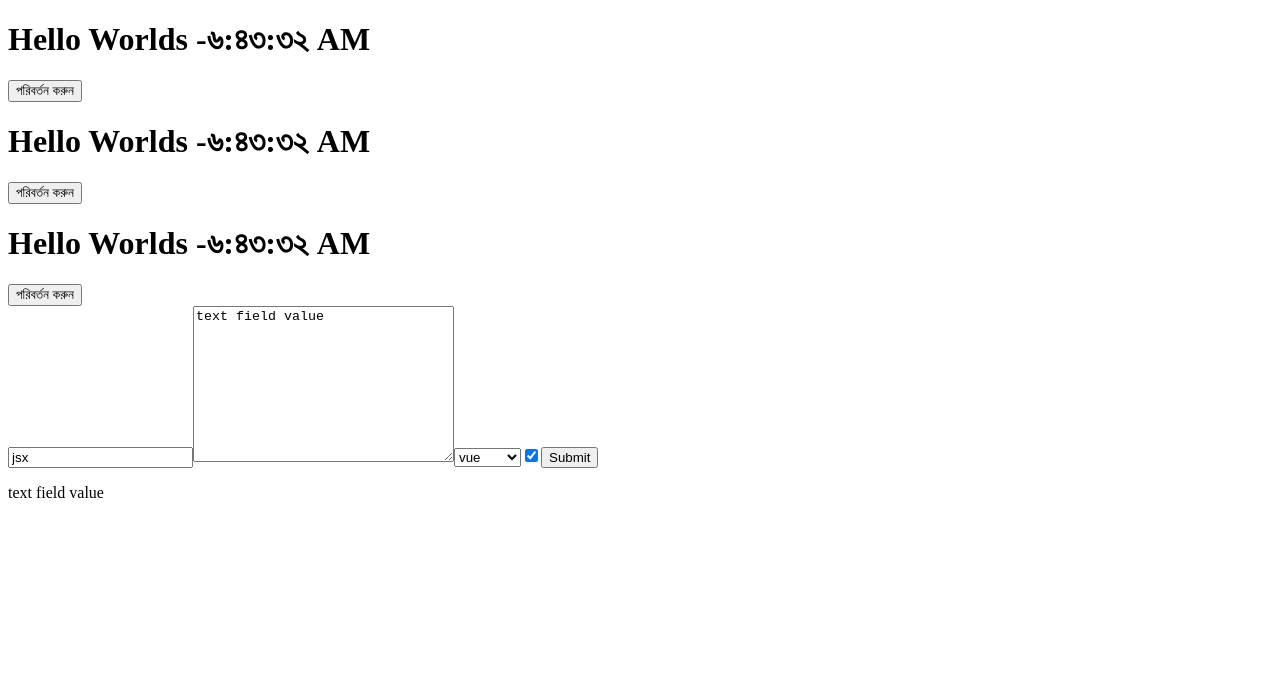
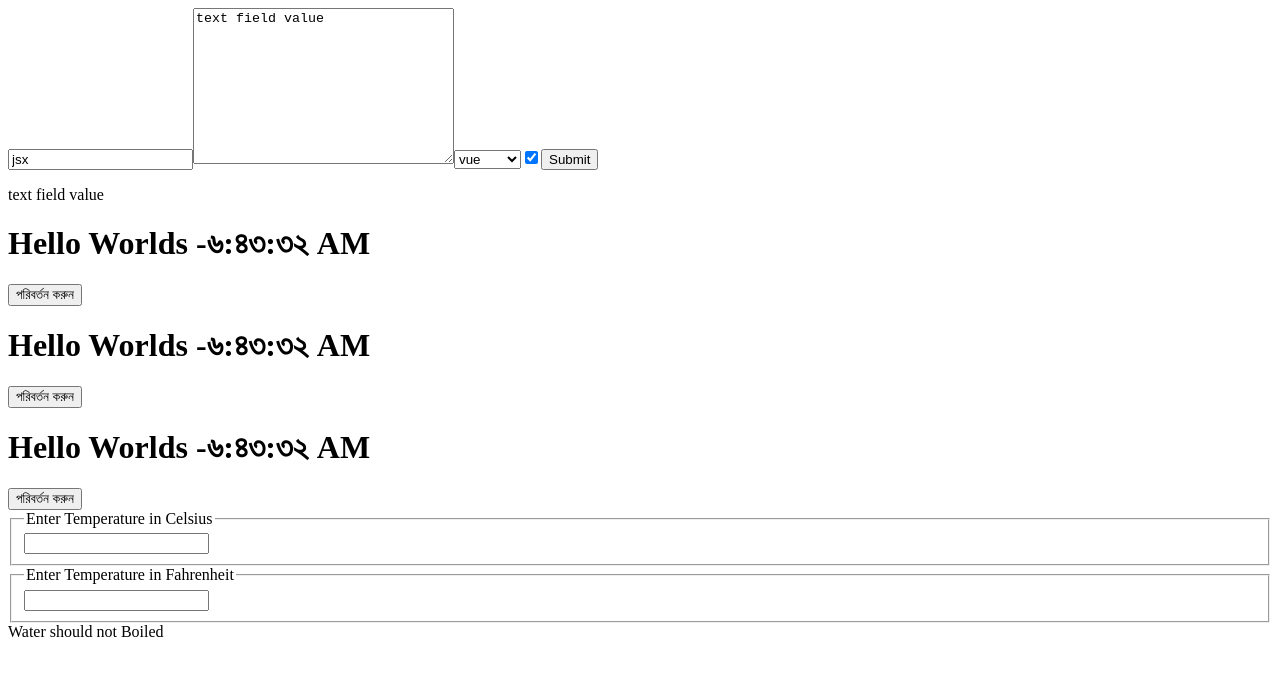
Before and after one commit to arifhossanit/my-react, a React (Create React App) app: page / in a window 1280 px wide. Shown: the top 676 px of the page. Built offline with nearby package versions, Linux system fonts and the light colour scheme.

Commit message:
Lifting State Up

```diff
--- a/src/App.js
+++ b/src/App.js
@@ -1,10 +1,14 @@
 import './App.css';
 import ClockList from './components/ClockList';
+import Calculator from './components/TemCal/Calculator';
 
 function App() {
     const quantities=[1,2,3];
     return (
+        <>
          <ClockList quantities={quantities}/>
+         <Calculator/>
+        </>
     );
 }
 
--- /dev/null
+++ b/src/components/TemCal/BoilingVerdict.js
@@ -0,0 +1,8 @@
+import React from 'react'
+
+export default function BoilingVerdict({celsius=0}) {
+    if (celsius >= 100) {
+        return <div>Water Boiled</div>
+    }
+    return <div>Water should not Boiled</div>
+}
--- /dev/null
+++ b/src/components/TemCal/Calculator.js
@@ -0,0 +1,27 @@
+import React from 'react';
+import BoilingVerdict from './BoilingVerdict';
+import { convert, toCelsius, toFahrenheit } from './Converter';
+import TemperatureInput from './TemperatureInput';
+
+export default class Calculator extends React.Component {
+  state = {temperature:'', scale:''};
+
+  handleChange=(e, scale) =>{
+    this.setState({
+      temperature: e.target.value,
+      scale,
+    })
+  }
+  render() {
+    const {temperature, scale}=this.state;
+    const celsius = scale ==='f' ? convert(temperature, toCelsius): temperature;
+    const fahrenheit = scale ==='c' ? convert(temperature, toFahrenheit): temperature;
+    return (
+      <div>
+        <TemperatureInput scale='c' temperature={celsius} onTemChange={this.handleChange} />
+        <TemperatureInput scale='f' temperature={fahrenheit} onTemChange={this.handleChange}/>
+        <BoilingVerdict celsius={parseFloat(temperature)}/>
+      </div>
+    )
+  }
+}
--- /dev/null
+++ b/src/components/TemCal/Converter.js
@@ -0,0 +1,17 @@
+export function toCelsius(fahrenheit) {
+    return (fahrenheit-32)*5/9;
+}
+
+export function toFahrenheit(celsius) {
+    return (celsius*9)/5+32;
+}
+
+export function convert(temperature, convertTo) {
+    const input = parseFloat(temperature);
+    if (Number.isNaN(input)) {
+        return '';
+    }
+    const output = convertTo(input);
+    const rounded = Math.round(output*1000)/1000;
+    return rounded.toString();
+}
--- /dev/null
+++ b/src/components/TemCal/TemperatureInput.js
@@ -0,0 +1,17 @@
+import React from 'react';
+
+const scaleName={
+    c:'Celsius',
+    f:'Fahrenheit'
+};
+export default function TemperatureInput ({scale,temperature,onTemChange})
+{
+    return (
+        <form action="">
+            <fieldset>
+                <legend>Enter Temperature in {scaleName[scale]}</legend>
+              <input type="text" value={temperature} onChange={(e)=>onTemChange(e, scale)}/>
+            </fieldset>
+        </form>
+  )
+}
--- a/src/index.js
+++ b/src/index.js
@@ -20,8 +20,8 @@
 
  ReactDom.render(
   <React.StrictMode>
+    <Form/>
     <App />
-    <Form/>
   </React.StrictMode>,
   document.getElementById('root')
  );
```
